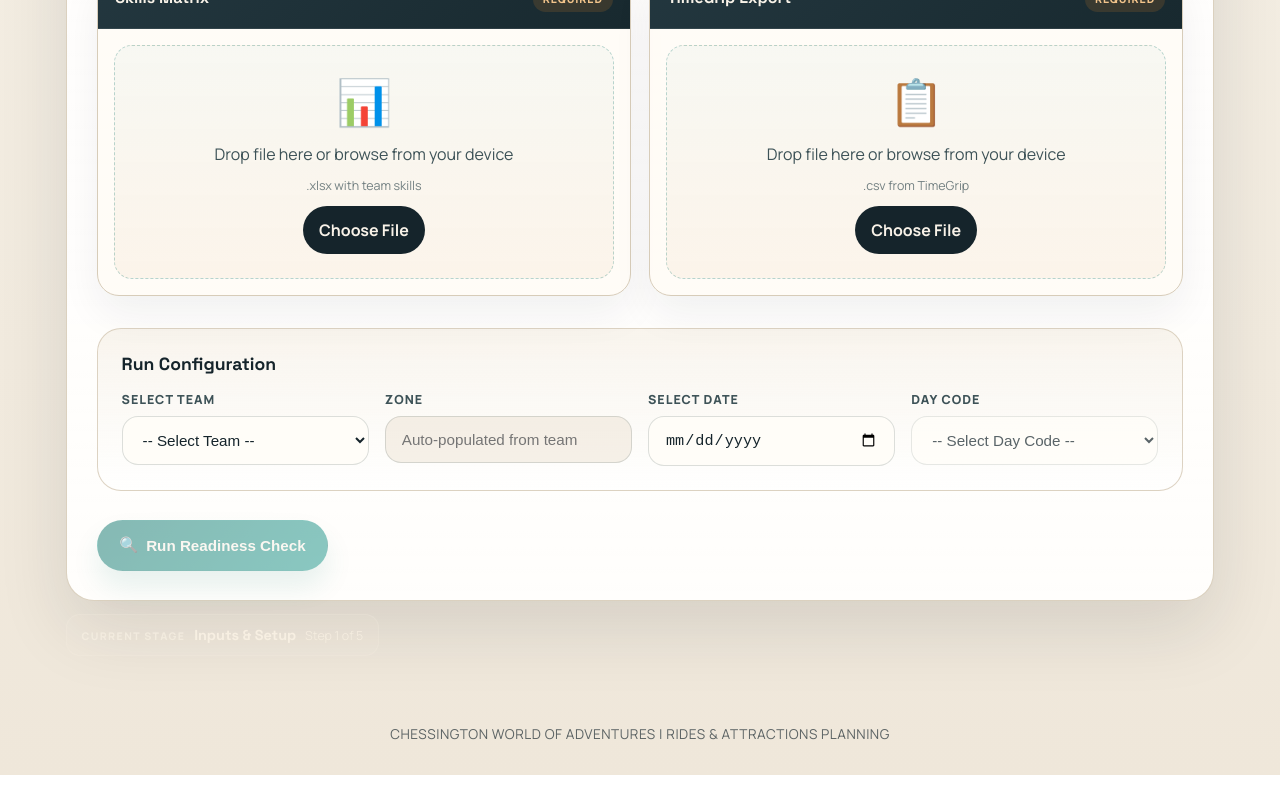
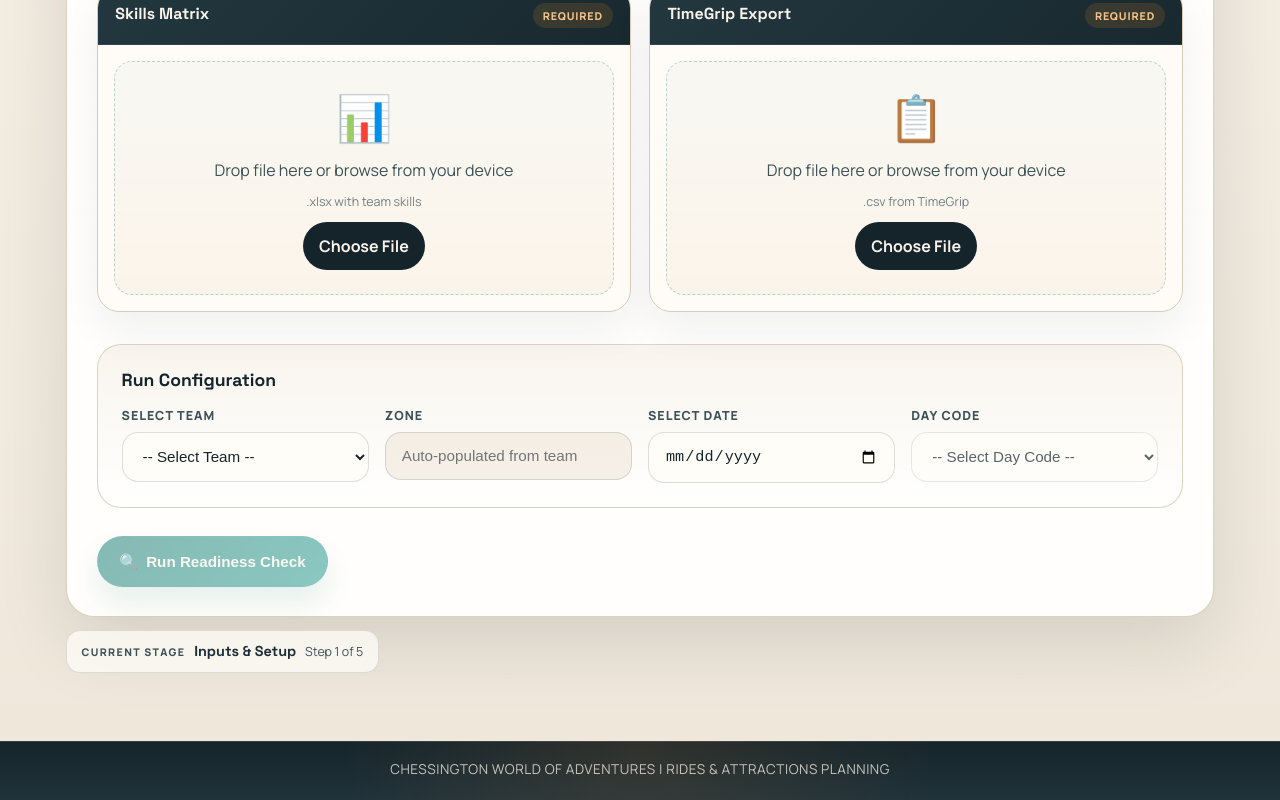
Before and after one commit to EGExcelsior/Smart-Break-Scheduler, a React (Create React App) app in the folder frontend/: page / in a window 1280 px wide. Shown: the part 493-1293 px from the top of the page. Before the commit the page ends 1268 px from the top, so only its background shows below. Built offline with nearby package versions, Linux system fonts and the light colour scheme; the HTML template or start-up script is replaced by a standard one.

Commit message:
restyle app footer to match top header tone for cohesive framing

```diff
--- a/frontend/src/App.css
+++ b/frontend/src/App.css
@@ -85,11 +85,24 @@ body {
   margin: 0 auto;
 }
 
+.App-main::before {
+  content: '';
+  display: block;
+  width: min(1180px, 100%);
+  height: 1px;
+  margin: 0 auto 0.95rem;
+  background: linear-gradient(90deg, transparent, rgba(248, 242, 232, 0.26), transparent);
+}
+
 .App-footer {
-  color: rgba(22, 37, 44, 0.68);
-  padding: 0 1.5rem 2rem;
+  color: rgba(248, 242, 232, 0.82);
+  padding: 1.1rem 1.5rem 1.35rem;
   text-align: center;
   margin-top: auto;
+  background:
+    radial-gradient(circle at top, rgba(201, 122, 43, 0.14), transparent 46%),
+    linear-gradient(180deg, #16252c 0%, #20323a 100%);
+  border-top: 1px solid rgba(248, 242, 232, 0.08);
 }
 
 .App-footer p {
@@ -97,6 +110,7 @@ body {
   font-size: 0.85rem;
   letter-spacing: 0.04em;
   text-transform: uppercase;
+  color: rgba(248, 242, 232, 0.76);
 }
 
 @media (max-width: 768px) {
@@ -123,4 +137,8 @@ body {
   .App-main {
     padding: 0 0.5rem 1.5rem;
   }
+
+  .App-main::before {
+    margin-bottom: 0.75rem;
+  }
 }
--- a/frontend/src/components/schedulerWorkflow/styles/base.css
+++ b/frontend/src/components/schedulerWorkflow/styles/base.css
@@ -33,9 +33,9 @@
   margin-top: 0.8rem;
   padding: 0.7rem 0.9rem;
   border-radius: 14px;
-  border: 1px solid rgba(247, 239, 226, 0.16);
-  background: rgba(247, 239, 226, 0.08);
-  color: #f7efe2;
+  border: 1px solid rgba(61, 82, 87, 0.16);
+  background: rgba(255, 253, 248, 0.74);
+  color: var(--mw-ink-900);
   display: inline-flex;
   align-items: baseline;
   gap: 0.55rem;
@@ -46,7 +46,7 @@
   letter-spacing: 0.13em;
   text-transform: uppercase;
   font-weight: 800;
-  color: rgba(247, 239, 226, 0.7);
+  color: var(--mw-ink-700);
 }
 
 .workflow-stage-footer strong {
@@ -56,7 +56,7 @@
 
 .workflow-stage-footer p {
   font-size: 0.78rem;
-  color: rgba(247, 239, 226, 0.76);
+  color: var(--mw-ink-700);
 }
 
 .workflow-intro {
```
